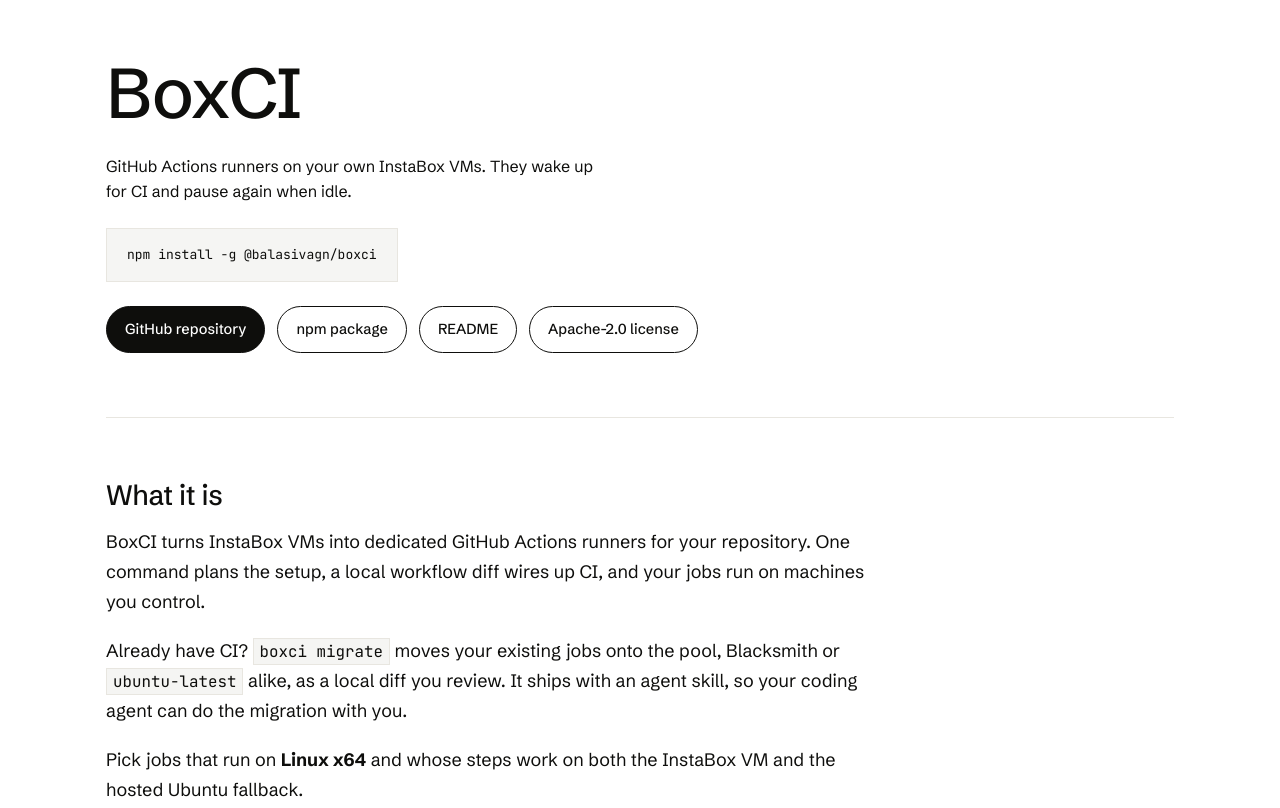
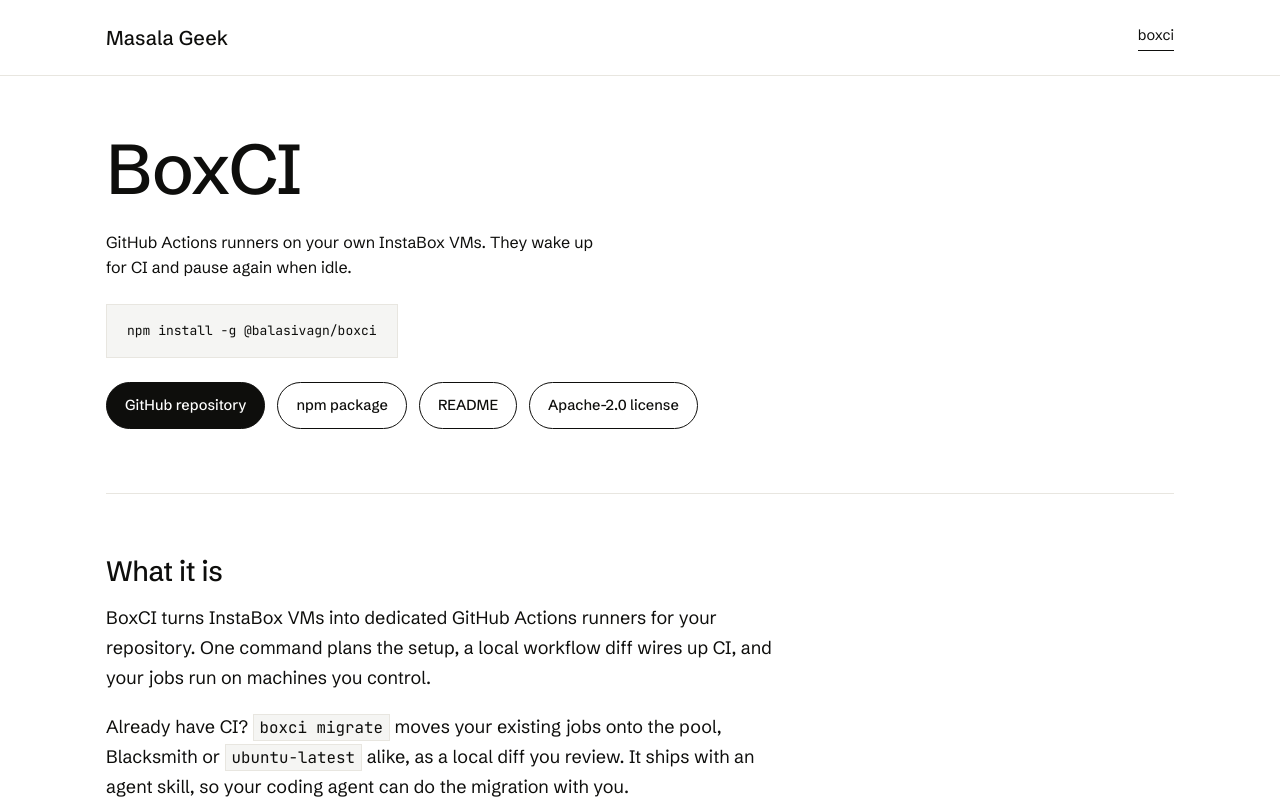
Before and after one commit to balasivagn/boxci, a website: page docs/index.html in a window 1280 px wide. Shown: the top 808 px of the page. Drawn offline with Linux system fonts and the light colour scheme.

Commit message:
site: add Masala Geek header, 680px measure, keyboard-scrollable install line
- Header: "Masala Geek" wordmark linking to https://masalageek.com, then
  "boxci", using TheBalaOS .site-header/.brand/.site-nav rules.
- Reading column 680px (brief §1), not 760px.
- Step titles keep UA bold; drop the font-weight: 500 override.
- Hero install <pre> gets tabindex="0" and the ink focus ring, so it can
  be scrolled from the keyboard at narrow widths.

```diff
--- a/docs/index.html
+++ b/docs/index.html
@@ -147,6 +147,33 @@
         margin: 0 auto;
         padding-left: 56px;
         padding-right: 56px;
+      }
+
+      /* Nav (lines 69–92; header markup as in site/src/layouts/BaseLayout.astro) */
+      .site-header {
+        border-bottom: 1px solid var(--hair);
+      }
+
+      .site-header-inner {
+        display: flex;
+        align-items: center;
+        justify-content: space-between;
+        gap: 32px;
+        padding-top: 22px;
+        padding-bottom: 22px;
+      }
+
+      .brand {
+        font-family: var(--font-display);
+        font-weight: 500;
+        font-size: 20px;
+        color: var(--ink);
+        text-decoration: none;
+      }
+
+      .site-nav {
+        display: flex;
+        gap: 28px;
       }
 
       /* Buttons (lines 162–185) */
@@ -424,6 +451,13 @@
       }
 
       /* ─── BoxCI additions (per STYLE-BRIEF.md §2, §6) ─── */
+      /* Header "boxci": .site-nav link size, styled like [G]'s current-page item (lines 100–104). */
+      .site-nav-current {
+        font-size: 14.5px;
+        color: var(--ink);
+        border-bottom: 1px solid var(--accent);
+        padding-bottom: 3px;
+      }
       /* In-text links: --mute underline (5.05:1) instead of --hair; hover → accent. */
       main a:not(.btn),
       .site-footer a {
@@ -439,7 +473,8 @@
         border-bottom-color: var(--accent);
       }
       /* Visible focus ring in --ink (19.32:1); focus outlines are never removed. */
-      a:focus-visible {
+      a:focus-visible,
+      pre[tabindex]:focus-visible {
         outline: 2px solid var(--ink);
         outline-offset: 2px;
       }
@@ -451,7 +486,7 @@
       .note-list,
       .now-list,
       .figure {
-        max-width: 760px;
+        max-width: 680px;
       }
       .site-section > p {
         font-size: 18px;
@@ -486,9 +521,6 @@
         font-size: 11.5px;
         color: var(--mute);
         padding-top: 6px;
-      }
-      .note-list .note-item strong {
-        font-weight: 500;
       }
       .figure + .note-list {
         margin-top: 32px;
@@ -596,6 +628,15 @@
     </style>
   </head>
   <body>
+    <header class="site-header">
+      <div class="site-header-inner">
+        <a class="brand" href="https://masalageek.com">Masala Geek</a>
+        <span class="site-nav"
+          ><span class="site-nav-current">boxci</span></span
+        >
+      </div>
+    </header>
+
     <main>
       <header class="hero">
         <h1 class="hero-headline">BoxCI</h1>
@@ -603,7 +644,7 @@
           GitHub Actions runners on your own InstaBox VMs. They wake up for CI
           and pause again when idle.
         </p>
-        <pre><code>npm install -g @balasivagn/boxci</code></pre>
+        <pre tabindex="0"><code>npm install -g @balasivagn/boxci</code></pre>
         <ul class="hero-ctas">
           <li>
             <a class="btn" href="https://github.com/balasivagn/boxci"
```
